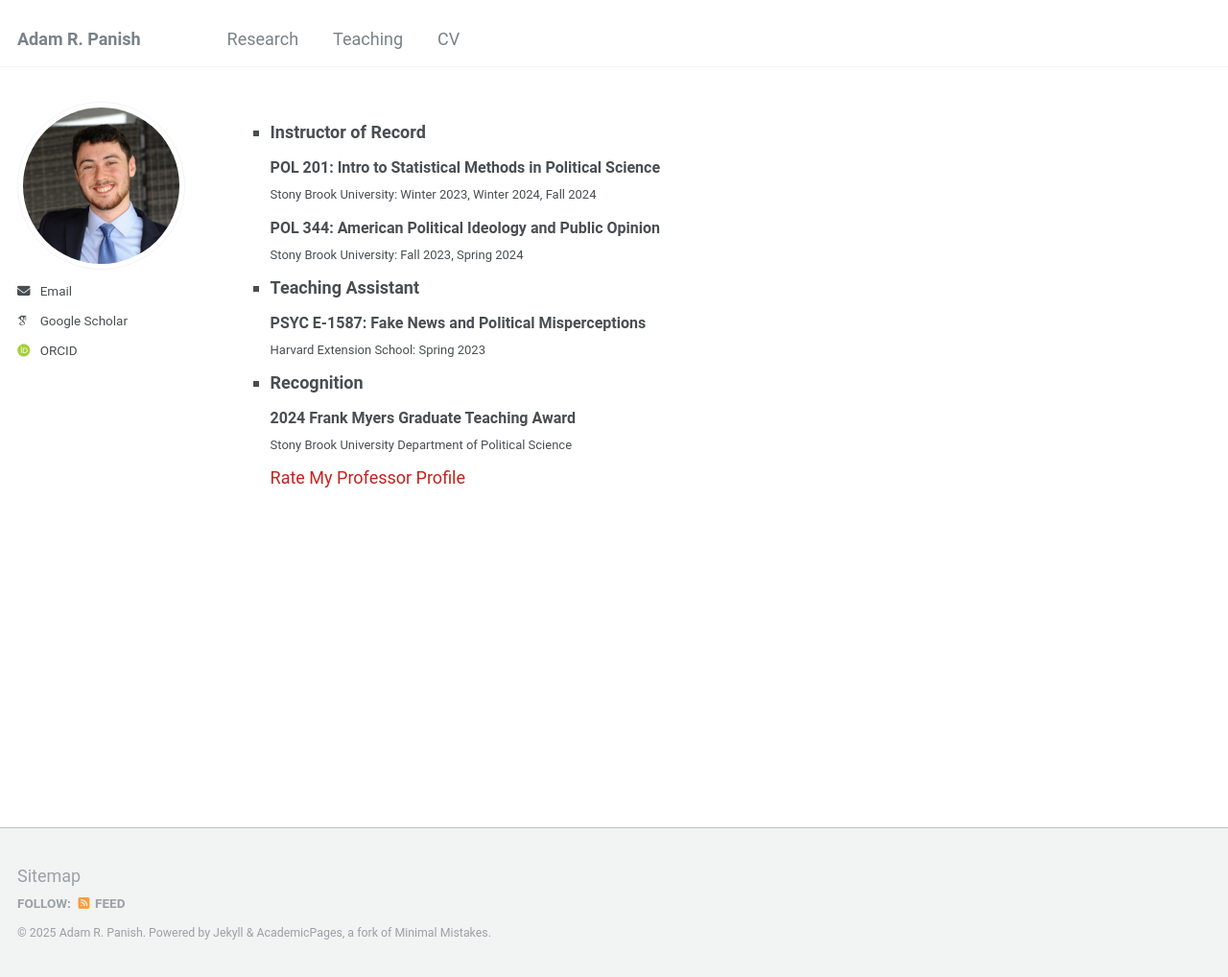
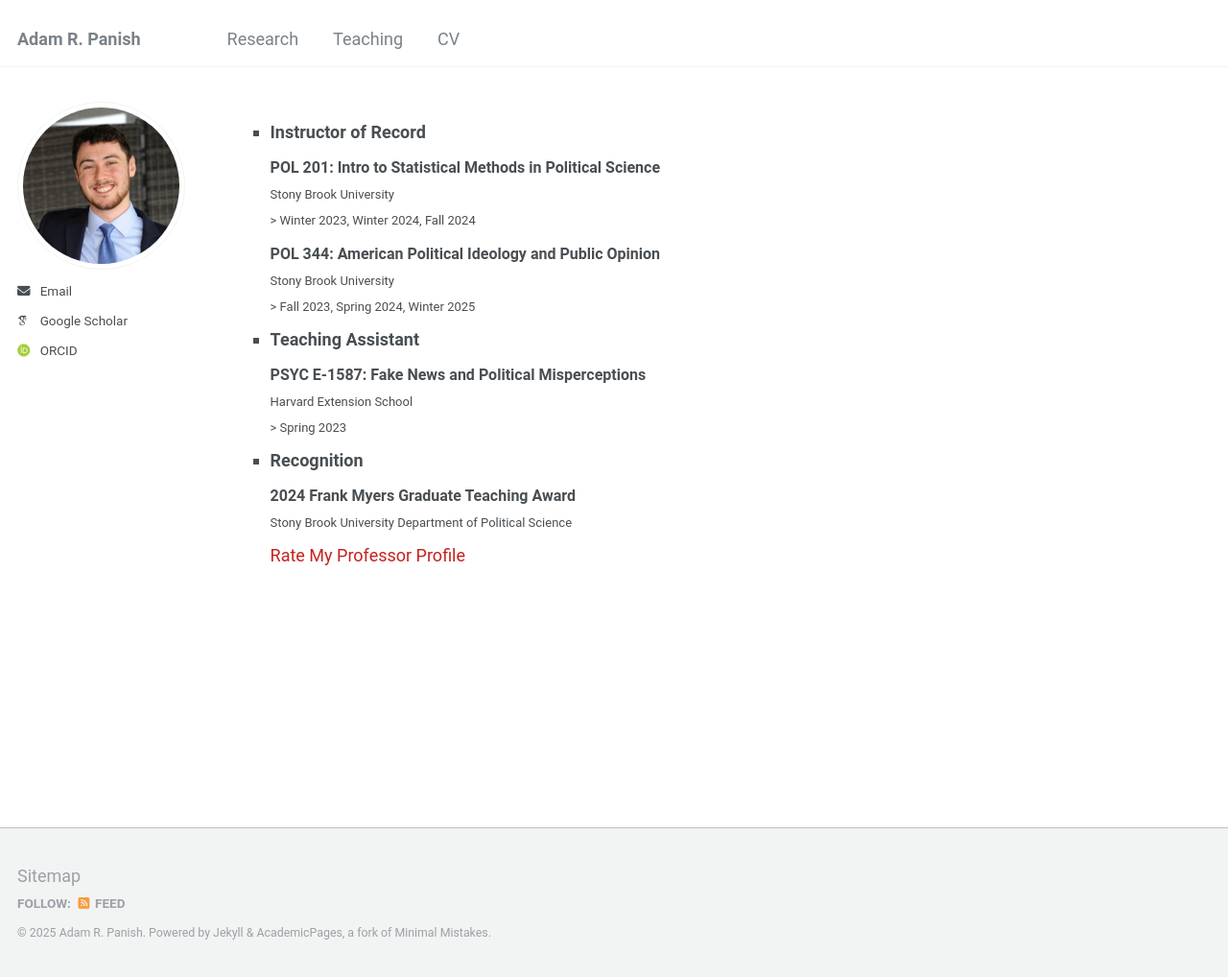
Before and after one commit to adampanish/adampanish.github.io, a Jekyll site: the page built from _pages/teaching.html, in a window 1280 px wide and 1018 px high. Shown: the whole window at 96% size. Built offline with Jekyll 4.4.1, drawn with Linux system fonts in a browser that asks for light colours; some web fonts are replaced.

Commit message:
Update teaching.html

```diff
--- a/_pages/teaching.html
+++ b/_pages/teaching.html
@@ -17,11 +17,13 @@ author_profile: true
     <ul style="list-style-type:none">
       <li>
         <font size=3><b>POL 201: Intro to Statistical Methods in Political Science</b></font><br>
-        <font size=2>Stony Brook University: Winter 2023, Winter 2024, Fall 2024</font>
+        <font size=2>Stony Brook University<br>
+          > Winter 2023, Winter 2024, Fall 2024</font>
       </li>
       <li>
         <font size=3><b>POL 344: American Political Ideology and Public Opinion</b></font><br>
-        <font size=2>Stony Brook University: Fall 2023, Spring 2024</font>
+        <font size=2>Stony Brook University<br>
+          > Fall 2023, Spring 2024, Winter 2025</font>
       </li>
     </ul>
   </li>
@@ -31,7 +33,8 @@ author_profile: true
     <ul style="list-style-type:none">
       <li>
         <font size=3><b>PSYC E-1587: Fake News and Political Misperceptions</b></font><br>
-        <font size=2>Harvard Extension School: Spring 2023</font>
+        <font size=2>Harvard Extension School<br>
+          > Spring 2023</font>
       </li>
     </ul>
 
```
